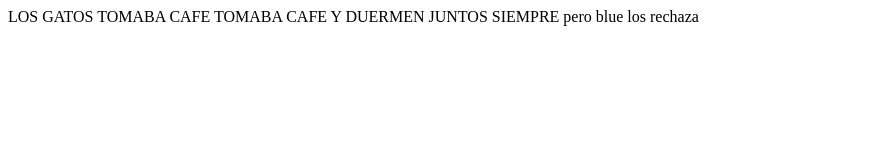
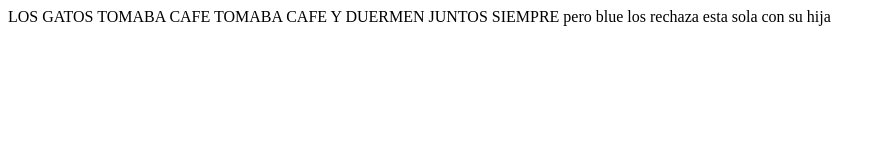
Before and after one commit to YENNAROP/proyectodemocursoprework, a plain HTML site: page index.html in a window 1280 px wide. Shown: the whole page, without its empty margins (0-886 px from the left). Drawn offline with Linux system fonts and the light colour scheme.

Commit message:
blue esta sola

```diff
--- a/index.html
+++ b/index.html
@@ -7,6 +7,6 @@
     <title>GATICOS encarcelados</title>
 </head>
 <body>
-    LOS GATOS TOMABA CAFE TOMABA CAFE Y DUERMEN JUNTOS SIEMPRE pero blue los rechaza
+    LOS GATOS TOMABA CAFE TOMABA CAFE Y DUERMEN JUNTOS SIEMPRE pero blue los rechaza   esta sola con su hija
 </body>
 </html>
```
